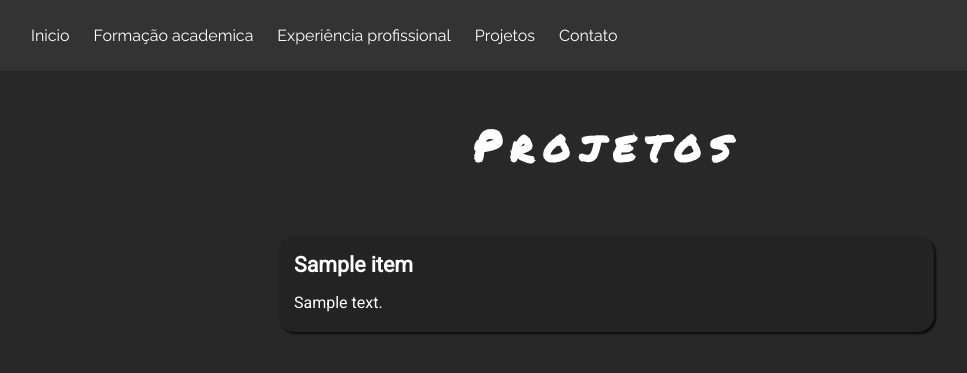
After one commit to mx-jeff/curriculum-v2, a Flask app: page /projetos in a window 1280 px wide. The commit adds this page. Shown: the top 373 px of the page, without its empty margins (34-1001 px from the left). Run offline with Flask 2, Linux system fonts and the light colour scheme; a database or web service that is not in the repository returns one stand-in record (values such as "Sample title"); data that the repository does not hold is empty.

Commit message:
add projects

```diff
--- a/server.py
+++ b/server.py
@@ -1,7 +1,8 @@
 from flask import Flask, redirect, url_for, render_template, request
 from flask_mail import Mail,Message
 from datetime import date
-
+import requests
+import json
 
 app = Flask(__name__)
 
@@ -36,9 +37,12 @@ def jobs():
     return render_template('profissional.html')
 
 
-@app.route('/redes_sociais')
-def social():
-    return render_template('social.html')
+@app.route('/projetos')
+def projetos():
+    github = requests.get('https://api.github.com/users/DZ0Jeff/repos')
+    projects = github.json()
+
+    return render_template('projetos.html', data=projects)
 
 
 @app.route('/chat', methods=["POST","GET"])
--- /dev/null
+++ b/static/projects.css
@@ -0,0 +1,25 @@
+.projects-container {
+    text-decoration: none;
+    color: white;
+    background-color: #242323;
+    margin-top: 1rem;
+    width: 50vw;
+    min-height: 10vh;
+
+    display: flex;
+    flex-direction: column;
+    justify-items: center;
+
+    padding: 1rem 0 0 1rem;
+    border-radius: 1em;
+    box-shadow: 2px 2px 2px rgb(10, 10, 10);
+    transition: background-color 0.5s;
+}
+
+.projects-container strong {
+    font-size: 16pt;
+}
+
+.projects-container:hover {
+    background-color: #333333;
+}
--- a/templates/includes/navbar.html
+++ b/templates/includes/navbar.html
@@ -10,7 +10,7 @@
             <a href="{{url_for('jobs')}}">Experiência profissional</a>
         </li>
         <li>
-            <a href="{{url_for('social')}}">Redes sociais</a>
+            <a href="{{url_for('projetos')}}">Projetos</a>
         </li>
         <li>
             <a href="{{url_for('chat')}}"> Contato </a>
--- a/templates/index.html
+++ b/templates/index.html
@@ -25,7 +25,7 @@
     <div class="btn-list">
         <a class="btn" href="{{url_for('estudos')}}">Formação Acadêmica</a>
         <a class="btn" href="{{url_for('jobs')}}">Experiência profissional</a>
-        <a class="btn" href="{{url_for('social')}}">Redes Sociais</a>
+        <a class="btn" href="{{url_for('projetos')}}">Projetos</a>
         <a class="btn" href="{{url_for('chat')}}">Contato</a>
     </div>
 {% endblock%}
--- /dev/null
+++ b/templates/projetos.html
@@ -0,0 +1,27 @@
+{% extends 'layout.html' %}
+
+{% block css %}
+    <link rel="stylesheet" href="{{url_for('static', filename='../static/index.css')}}">
+    <link rel="stylesheet" href="{{url_for('static', filename='../static/projects.css')}}">
+{% endblock %}
+
+{% block headtitle %}
+    Curriculum
+{% endblock%}
+
+{% block body %}
+    <header class="name">
+        <h1>Projetos</h1>
+    </header>
+
+    <section class="box-container">
+        <div class="projects-list">
+            {% for valor in data %}
+                <a class="projects-container" target="_blank" href="{{ valor.html_url }}">
+                    <strong>{{ valor.name }}</strong>
+                    <p>{{ valor.description }}</p>
+                </a>
+            {% endfor %}
+        </div>
+    </section>
+{% endblock%}
```
Also changed, not shown: templates/social.html (deleted, +0 -46 lines).
